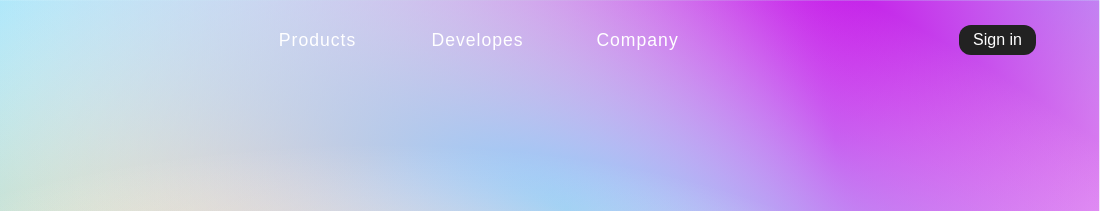
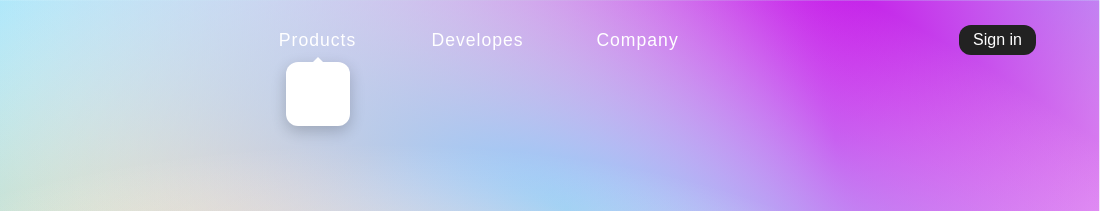
Before and after one commit to amirhazizi/ES6-stripe-submenus, a plain HTML site: page index.html in a window 1280 px wide. Both pictures are taken after a click on the button "Products". Shown: the top 211 px of the page, 180-1280 px from the left. Drawn offline with Linux system fonts and the light colour scheme.

Commit message:
setup submenu

```diff
--- a/index.html
+++ b/index.html
@@ -61,6 +61,7 @@
         <div class="sidebar-links">text</div>
       </aside>
     </div>
+    <aside class="submenu"></aside>
 
     <!-- app.js -->
     <script type="module" src="./js/app.js"></script>
--- a/js/app.js
+++ b/js/app.js
@@ -4,7 +4,8 @@ const toggleBtn = document.querySelector(".toggle-btn")
 const closeBtn = document.querySelector(".close-btn")
 const sidebarWrapper = document.querySelector(".sidebar-wrapper")
 const sidebar = document.querySelector(".sidebar-links")
-const linkBtn = [...document.querySelectorAll(".link-btn")]
+const linkBtns = [...document.querySelectorAll(".link-btn")]
+const submenu = document.querySelector(".submenu")
 const hero = document.querySelector(".hero")
 const nav = document.querySelector(".nav")
 
@@ -32,3 +33,14 @@ sidebar.innerHTML = sublinks
     </article>`
   })
   .join("")
+linkBtns.forEach((btn) => {
+  btn.addEventListener("mouseover", function (e) {
+    const text = e.currentTarget.textContent
+    const tempBtn = e.currentTarget.getBoundingClientRect()
+    const center = (tempBtn.left + tempBtn.right) / 2
+    const bottom = tempBtn.bottom - 3
+    submenu.style.left = `${center}px`
+    submenu.style.top = `${bottom}px`
+    submenu.classList.add("show")
+  })
+})
```
